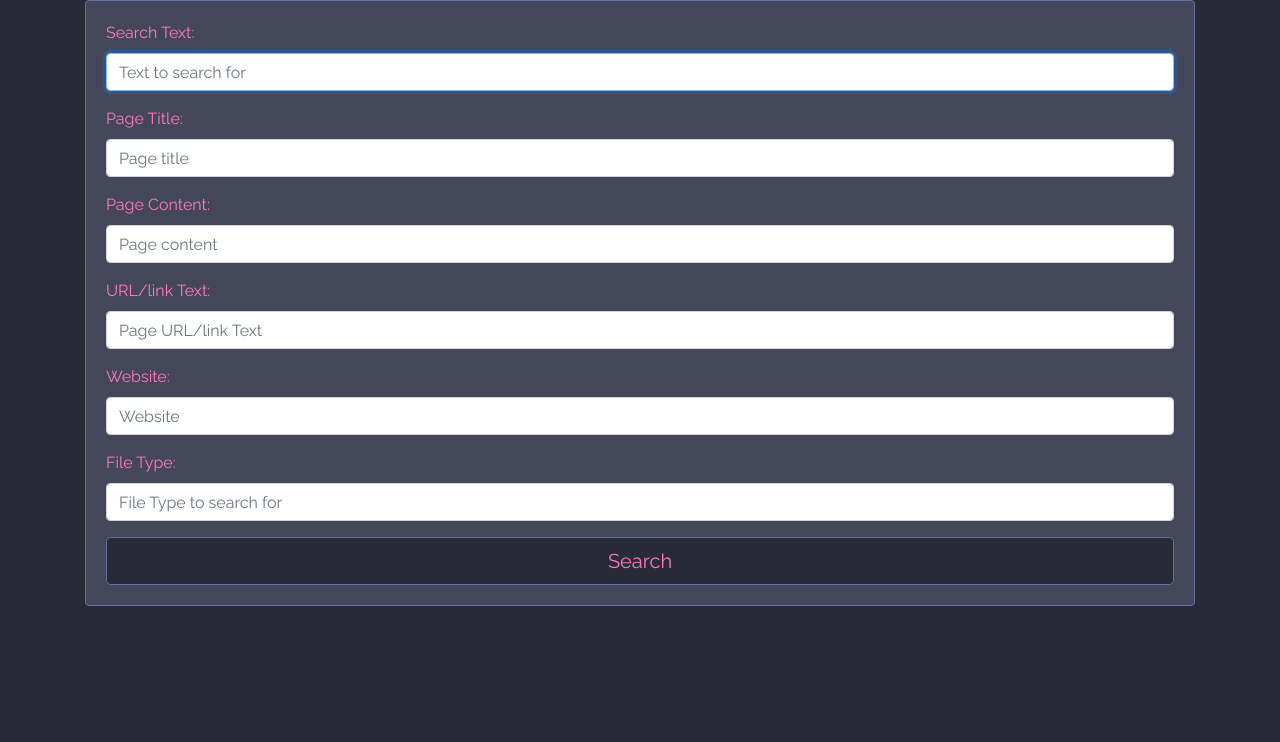
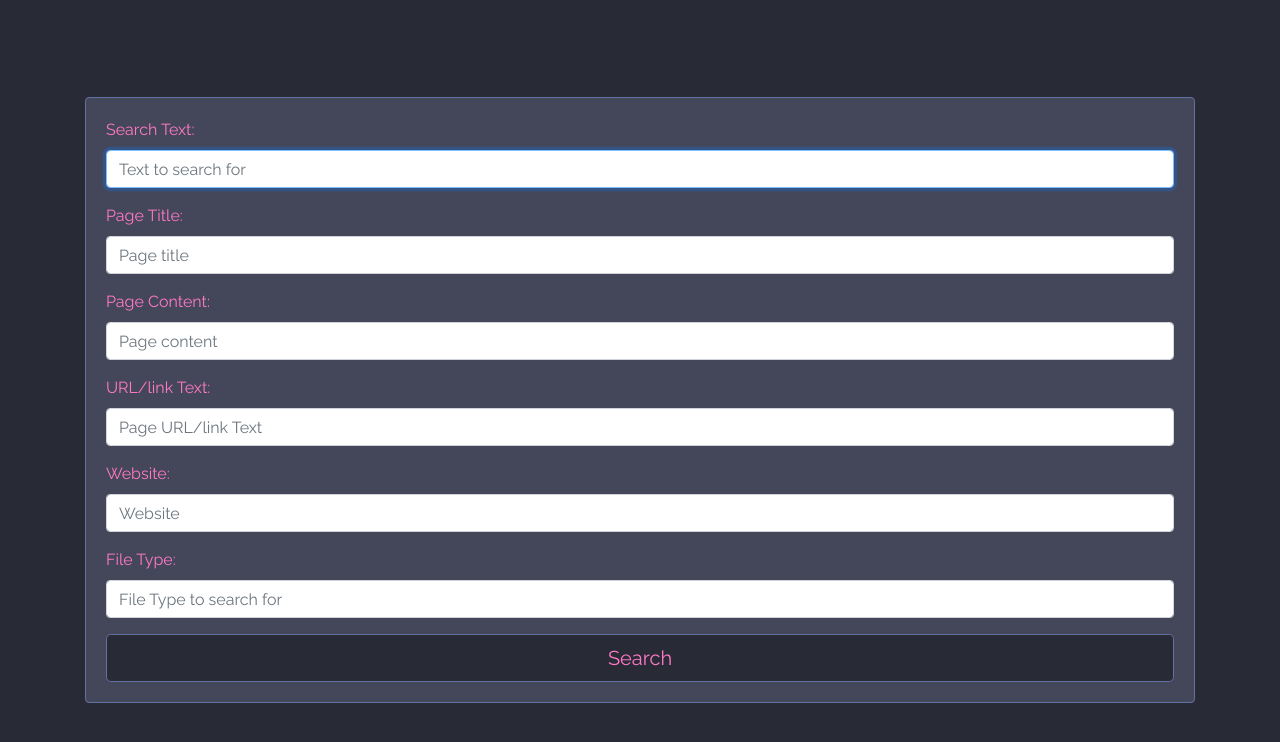
Before and after one commit to AwesomeIronman/dorks-engine, a website built with Parcel: page src/index.html in a window 1280 px wide. Built offline with nearby package versions, Linux system fonts and the light colour scheme.

Commit message:
Center content div

```diff
--- a/src/index.html
+++ b/src/index.html
@@ -13,8 +13,12 @@
   <!-- Container div -->
   <div class="container">
 
+    <!-- Row div -->
+    <div class="row" id="content">
+      <div class="col-sm-12 my-auto">
+
         <!-- Card div -->
-    <div class="card">
+        <div class="card card-block">
           <div class="card-body">
 
             <div class="form-group">
@@ -43,7 +47,8 @@
 
             <div class="form-group">
               <label for="siteUrl">Website:</label>
-          <input type="text" class="form-control" name="siteUrl" id="siteUrl" placeholder="Website" autocomplete="off">
+              <input type="text" class="form-control" name="siteUrl" id="siteUrl" placeholder="Website"
+                autocomplete="off">
             </div>
 
             <div class="form-group">
@@ -59,6 +64,10 @@
         <!-- Close Card div -->
 
       </div>
+    </div>
+    <!-- Close Row div -->
+
+  </div>
   <!-- Close Container div -->
 
   <script src="./scripts/main.js"></script>
--- a/src/styles/main.scss
+++ b/src/styles/main.scss
@@ -11,6 +11,10 @@ $third: #6272a4;
 
 body {
   font-family: 'Raleway', sans-serif;
+}
+
+#content {
+  height: 100vh;
 }
 
 .btn {
```
Lines whose indentation alone changed are shown as unchanged.
